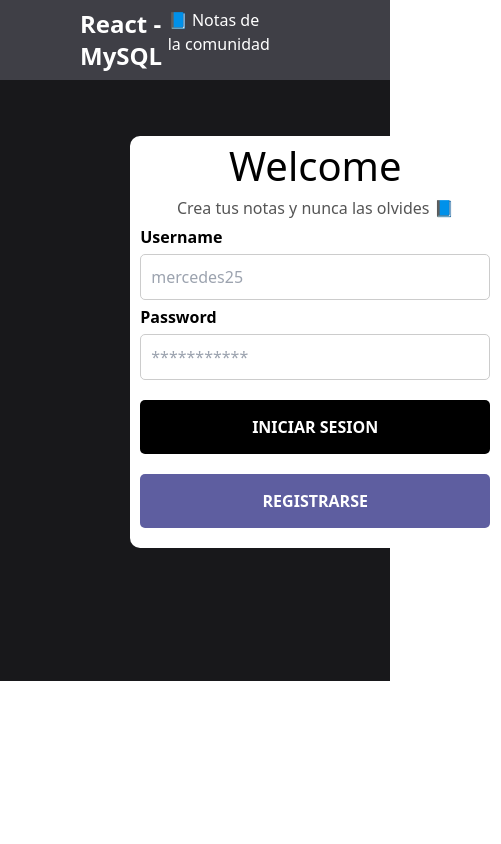
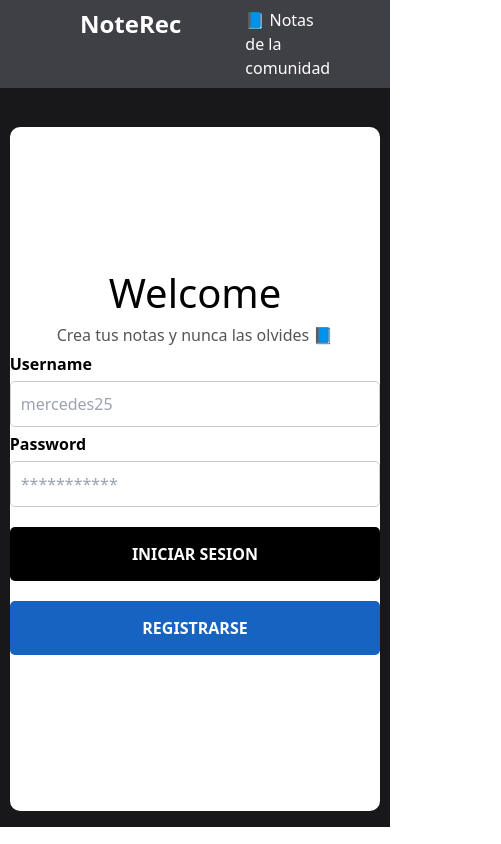
Before and after one commit to Imvert/Node-React-MySQL-CRUD-To-do-list-, a React (Vite) app in the folder client/: page / in a window 390 px wide. Shown: the whole page, 501 px wide, since content can reach past the window. Built offline with nearby package versions, Linux system fonts and the light colour scheme; no server answers.

Commit message:
fix login responsive

```diff
--- a/client/src/App.jsx
+++ b/client/src/App.jsx
@@ -23,10 +23,11 @@ function App() {
   }, []);
 
   return (
-    <div className=" bg-zinc-900 md:h-[100vh]  sm:h-screen-[100%]">
+    <div className=" bg-zinc-900 mx-auto md:h-[100vh] sm:h-screen-[100%]">
       <UserContextProvider>
         <Navbar />
-        <div className="container mx-auto py-4">
+        {/* este div sobrak */}
+        <div className=" mx-auto py-4">
           <TaskContextProvider>
             <Routes>
               <Route path="/" element={<Login />}></Route>
--- a/client/src/components/Navbar.jsx
+++ b/client/src/components/Navbar.jsx
@@ -23,24 +23,24 @@ export default function Navbar() {
   }, []);
 
   return (
-    <div className="bg-zinc-700 flex justify-between px-20 py-2">
-      <h1 className="text-white font-bold text-2xl">React - MySQL</h1>
+    <div className="bg-zinc-700 flex gap-x-16 px-20 py-2 justify-evenly md:justify-between ">
+      <h1 className="text-white font-bold text-2xl">NoteRec</h1>
 
       <h3 className="text-white mr-10">
         📘 Notas de {user?.name || "la comunidad"}
       </h3>
       {!user?.name == "" ? (
-        <ul className="flex gap-2">
-          <li className="bg-red-500 px-2 py-1 rounded-sm">
+        <ul className="flex gap-2 text-center">
+          <li className="bg-red-500 px-2 py-1 rounded-sm h-8">
             <button onClick={handleLogout}>
               <Link to="/">Logout</Link>
             </button>
           </li>
-          <li className="bg-slate-200 px-2 py-1 rounded-sm">
+          <li className="bg-slate-200 px-2 py-1 rounded-sm h-8">
             <Link to="/tasks">HOME</Link>
           </li>
-          <li className="bg-teal-400 px-2 py-1 rounded-sm">
-            <Link to="/new">Create task</Link>
+          <li className="bg-teal-400 px-8 py-1 rounded-sm h-8">
+            <Link to="/new">New task</Link>
           </li>
         </ul>
       ) : (
--- a/client/src/css/login.css
+++ b/client/src/css/login.css
@@ -1,10 +1,9 @@
 .form-container {
   background-color: white;
-  width: 80%;
+  width: 70%;
   border-radius: 10px;
+  margin-top: 23px;
   overflow: hidden;
-
-  height: 90%;
   display: flex;
   align-items: center;
 }
@@ -80,7 +79,7 @@
   color: white;
 }
 .btn.btn-login-register {
-  background-color: rgb(94, 94, 160);
+  background-color: rgb(22, 99, 194);
   color: white;
 }
 
@@ -88,37 +87,6 @@
   background-color: #333;
 }
 
-.btn.btn-facebook {
-  background-color: #166fe5;
-}
-.btn.btn-facebook:hover {
-  background-color: rgb(8, 69, 182);
-}
-
-.btn.btn-google {
-  background-color: white;
-  color: black;
-  border: solid 1px #ccc;
-}
-.btn.btn-google:hover {
-  background-color: rgb(240, 240, 250);
-}
-
-.btn.btn-twitter {
-  background-color: rgb(10, 168, 216);
-  color: white;
-}
-.btn.btn-twitter:hover {
-  background-color: rgb(8, 137, 177);
-}
-
-.form-container .welcome-screen-container {
-  background-image: url("../images/login-image.jpg");
-  background-repeat: round;
-
-  width: 50%;
-  height: 100%;
-}
 @media screen and (max-height: 576px) {
   .form-container {
     height: 98%;
@@ -134,20 +102,4 @@
     width: 400px;
     margin: 0 auto;
   }
-
-  .form-container .welcome-screen-container {
-    width: 40%;
-  }
 }
-
-@media screen and (max-width: 900px) {
-  .form-container {
-    height: 90%;
-  }
-  .form-container .login-container {
-    width: 350px;
-  }
-  .form-container .welcome-screen-container {
-    display: none;
-  }
-}
--- a/client/src/pages/Login.jsx
+++ b/client/src/pages/Login.jsx
@@ -47,10 +47,7 @@ export default function Login() {
   };
 
   return (
-    <div
-      className="form-container mb-[117px]"
-      style={{ marginLeft: "130px", marginTop: "40px" }}
-    >
+    <div className="form-container mx-auto h-[81vh] md:h-full">
       <div className="login-container">
         <h2>Welcome</h2>
         <p>Crea tus notas y nunca las olvides 📘</p>
@@ -97,7 +94,7 @@ export default function Login() {
           <input
             type="submit"
             style={{ marginBottom: "20px", marginTop: "20px" }}
-            className="btn btn-login-register"
+            className="btn btn-login-register hover:bg-blue-500"
             value="Registrarse"
             onClick={() => navigate(`/register`)}
           />
--- a/client/src/pages/Register.jsx
+++ b/client/src/pages/Register.jsx
@@ -109,7 +109,6 @@ export default function Register() {
               style={{ marginBottom: "20px", marginTop: "20px" }}
               className="btn btn-login-register hover:bg-blue-600"
               value="Registrarse"
-              onClick={handleSubmit}
             />
           </p>
         </form>
```
Also changed, not shown: client/src/images/login-image.jpg (deleted).
